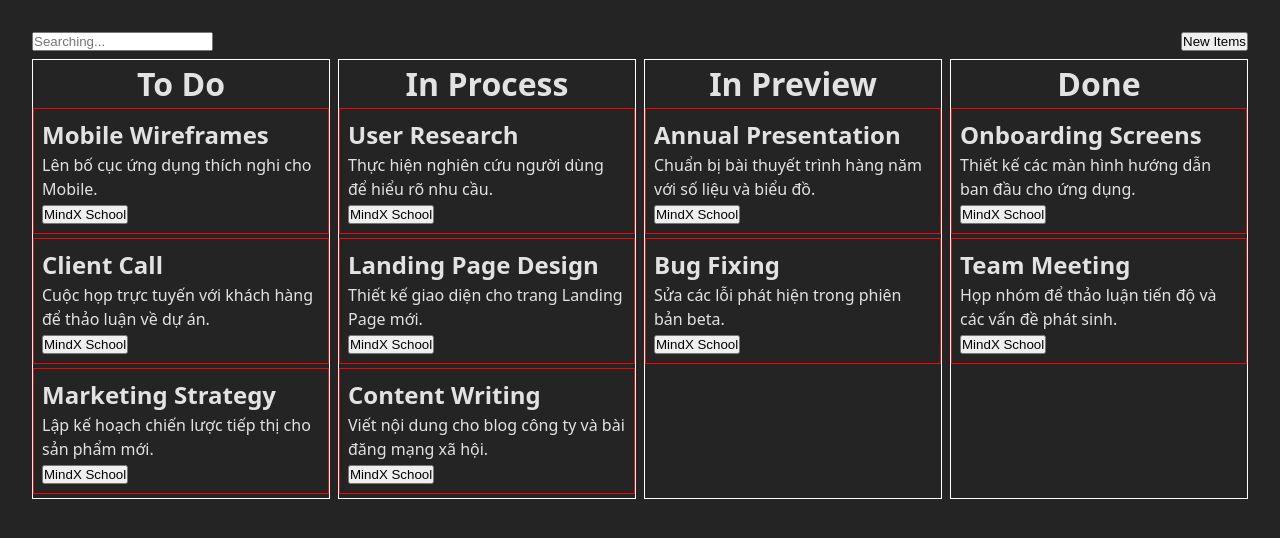
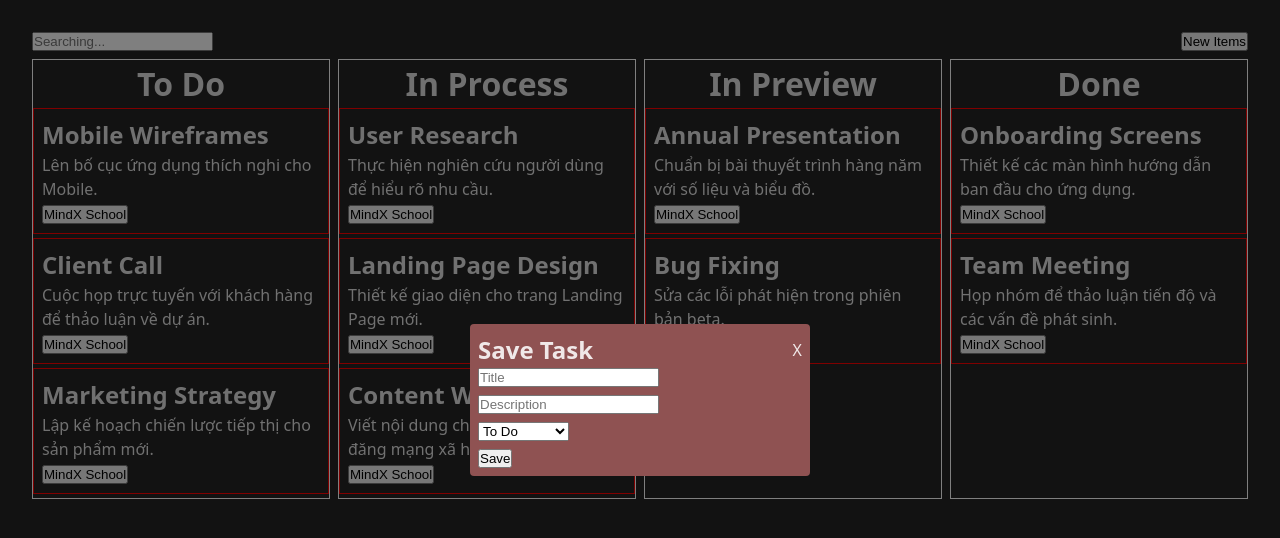
Before and after one commit to phamdactai9x66/CIJS104, a React (Vite) app: page / in a window 1280 px wide. Both pictures are taken after a click on the button "New Items". Shown: the top 538 px of the page. Built offline with nearby package versions, Linux system fonts and the light colour scheme.

Commit message:
implement feature add task

```diff
--- a/src/App.jsx
+++ b/src/App.jsx
@@ -9,10 +9,12 @@ import { statusEnums, tasks } from "./utils/constants";
 function App() {
   const [data, setData] = useState([...tasks]);
 
+  const [statusModal, setStatusModal] = useState(false);
+
   return (
     <React.Fragment>
       <div className="App">
-        <Header setData={setData} />
+        <Header setData={setData} setStatusModal={setStatusModal} />
 
         <div className="container">
           <div className="col">
@@ -38,7 +40,11 @@ function App() {
       </div>
       {/* Modal */}
 
-      {/* <Modal /> */}
+      {statusModal ? (
+        <Modal setData={setData} setStatusModal={setStatusModal} />
+      ) : (
+        ""
+      )}
     </React.Fragment>
   );
 }
--- a/src/Components/Header.jsx
+++ b/src/Components/Header.jsx
@@ -2,6 +2,7 @@ import React from "react";
 import { tasks } from "../utils/constants";
 
 const Header = (props) => {
+  // console.log(props);
   const onSearch = (event) => {
     const searchTask = tasks.filter((task) => {
       const searchTitle = task.title.toLowerCase();
@@ -19,6 +20,10 @@ const Header = (props) => {
 
     props.setData(searchTask);
   };
+
+  const onOpenModal = () => {
+    props.setStatusModal(true);
+  };
   return (
     <div style={{ display: "flex", justifyContent: "space-between" }}>
       <input
@@ -29,7 +34,7 @@ const Header = (props) => {
         placeholder="Searching..."
       />
 
-      <button>New Items</button>
+      <button onClick={onOpenModal}>New Items</button>
     </div>
   );
 };
--- a/src/Components/Modal.jsx
+++ b/src/Components/Modal.jsx
@@ -1,32 +1,86 @@
 import React from "react";
-import { taskStatus } from "../utils/constants";
+import { statusEnums, taskStatus } from "../utils/constants";
 
-const Modal = () => {
+const Modal = (props) => {
+  //   console.log(props);
+  const [titleValue, setTitleValue] = React.useState("");
+
+  const [desValue, setDesValue] = React.useState("");
+
+  const [status, setStatus] = React.useState(statusEnums.TODO);
+
+  const onChangeTitle = (event) => {
+    setTitleValue(event.target.value);
+  };
+
+  const onChangeDes = (event) => {
+    setDesValue(event.target.value);
+  };
+
+  const onChangeStatus = (event) => {
+    setStatus(event.target.value);
+  };
+
+  const onSubmit = (event) => {
+    event.preventDefault();
+
+    const body = {
+      taskId: Date.now(),
+      title: titleValue,
+      description: desValue,
+      statusId: +status,
+    };
+
+    props.setData((preValue) => {
+      return [...preValue, body];
+    });
+  };
+
+  const onCloseModal = () => {
+    props.setStatusModal(false);
+  };
+
   return (
     <div className="modal">
       <div className="containerModal">
         <div className="header">
           <h2>Save Task</h2>
 
-          <span className="iconClose">X</span>
+          <span className="iconClose" onClick={onCloseModal}>
+            X
+          </span>
         </div>
 
         <div>
           <form action="" className="formModal">
             {/* field Title */}
-            <input type="text" id="title" placeholder="Title" />
+            <input
+              type="text"
+              id="title"
+              placeholder="Title"
+              value={titleValue}
+              onChange={onChangeTitle}
+            />
 
             {/* field Description */}
-            <input type="text" id="description" placeholder="Description" />
+            <input
+              type="text"
+              id="description"
+              placeholder="Description"
+              value={desValue}
+              onChange={onChangeDes}
+            />
 
             {/* field Deadline */}
-            <select name="status">
+            <select name="status" onChange={onChangeStatus} value={status}>
               {taskStatus.map((e) => {
                 return <option value={e.statusId}>{e.name}</option>;
               })}
             </select>
 
-            <button type="submit">Save</button>
+            <button type="submit" onClick={onSubmit}>
+              Save
+            </button>
           </form>
         </div>
       </div>
```
